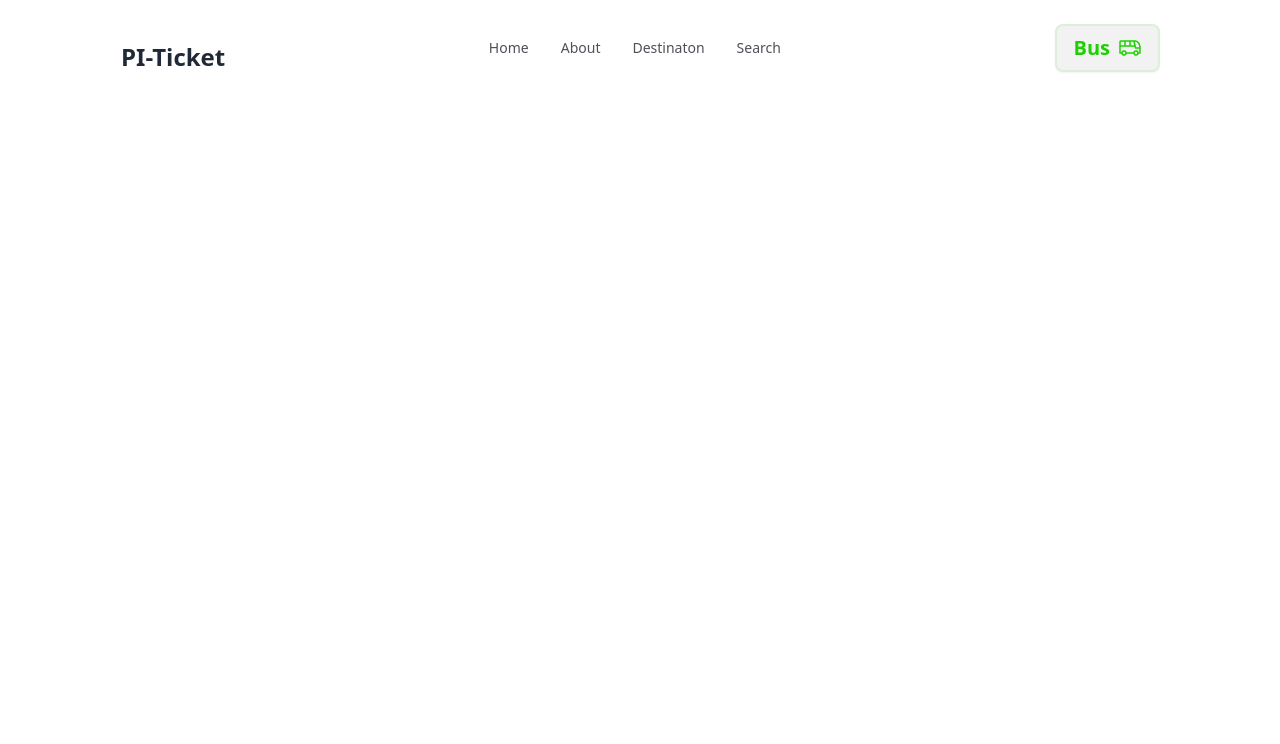
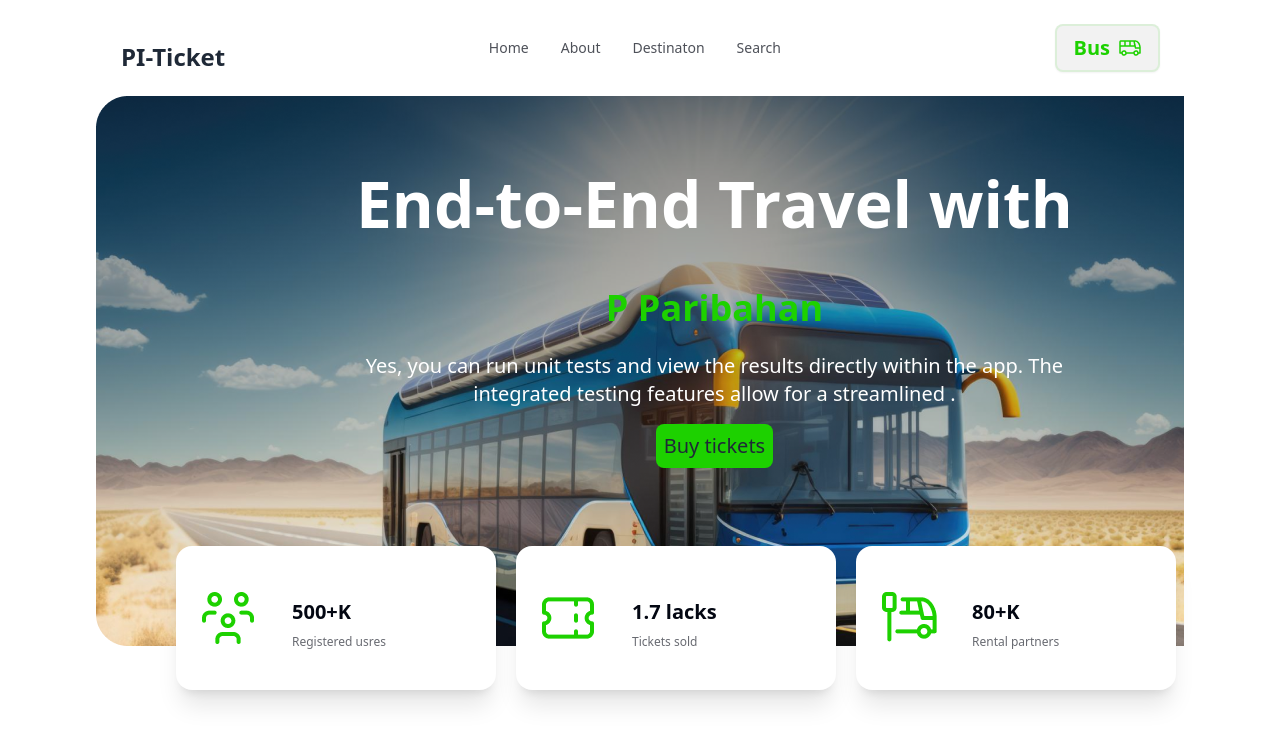
Before and after one commit to 88Irfan/ticket-b9a5, a plain HTML site: page index.html in a window 1280 px wide. Drawn offline with nearby package versions, Linux system fonts and the light colour scheme.

Commit message:
banner section

```diff
--- a/index.html
+++ b/index.html
@@ -20,9 +20,14 @@
                 <div class="navbar-start">
                     <div class="dropdown">
                         <div tabindex="0" role="button" class="btn btn-ghost lg:hidden">
-                      <svg xmlns="http://www.w3.org/2000/svg" class="h-5 w-5" fill="none" viewBox="0 0 24 24" stroke="currentColor"><path stroke-linecap="round" stroke-linejoin="round" stroke-width="2" d="M4 6h16M4 12h8m-8 6h16" /></svg>
+                            <svg xmlns="http://www.w3.org/2000/svg" class="h-5 w-5" fill="none" viewBox="0 0 24 24"
+                                stroke="currentColor">
+                                <path stroke-linecap="round" stroke-linejoin="round" stroke-width="2"
+                                    d="M4 6h16M4 12h8m-8 6h16" />
+                            </svg>
                         </div>
-                    <ul tabindex="0" class="menu menu-sm dropdown-content mt-3 z-[1] p-2 shadow bg-base-100 rounded-box w-52">
+                        <ul tabindex="0"
+                            class="menu menu-sm dropdown-content mt-3 z-[1] p-2 shadow bg-base-100 rounded-box w-52">
                             <!-- <li><a>Item 1</a></li>
                       <li>
                         <a>Parent</a>
@@ -47,15 +52,59 @@
                     </ul>
                 </div>
                 <div class="navbar-end p-4 ">
-                  <a class="btn text-[#1DD100]  font-bold text-xl border-2 border-[#1DD1001A]">Bus <img src="images/bus-icon.png" alt=""></a>
+                    <a class="btn text-[#1DD100]  font-bold text-xl border-2 border-[#1DD1001A]">Bus <img
+                            src="images/bus-icon.png" alt=""></a>
                 </div>
             </div>
 
         </div>
         <!-- nav-bar-end -->
     </header>
-    <section>
+    <section class="mx-auto lg:px-24 px-8">
         <!-- banner -->
+        <!-- class="bg-[url('/img/hero-pattern.svg')]"> -->
+        <div class="w-full h-[80vh] bg-[url('images/banner.png')] bg-no-repeat relative">
+            <!-- <img src="bg-[url('images/banner.png')]" alt=""> -->
+            <div class="text-center absolute left-60 top-10">
+                <h2 class="text-white text-[64px] font-bold p-5 ">End-to-End Travel with</h2>
+                <h3 class="text-[#1DD100] text-4xl font-bold p-4">P Paribahan</h3>
+                <p class="text-white text-xl p-2">Yes, you can run unit tests and view the results directly within the
+                    app. The
+                    <br>
+                    integrated testing features allow for a streamlined .
+                </p>
+                <div class="text-center my-2">
+                    <button class="rounded-lg bg-[#1DD100] font-medium text-xl p-2">Buy tickets</button>
+                </div>
+            </div>
+            <div class="grid grid-cols-3 absolute top-[450px] left-20 gap-5">
+                <div class="card card-side bg-base-100 shadow-xl w-80 h-36 p-5">
+                    <figure><img src="images/people.png" alt="Movie"/></figure>
+                    <div class="card-body">
+                      <h4 class="text-[#030712] text-xl font-bold">500+K</h4>
+                      <P class="text-[#03071299] text-xs">Registered usres</P>
+                    </div>
+                  </div>
+                  <!-- 2 -->
+                  <div class="card card-side bg-base-100 shadow-xl w-80 h-36 p-5">
+                    <figure><img src="images/ticket-cupon.png" alt="Movie"/></figure>
+                    <div class="card-body">
+                      <h4 class="text-[#030712] text-xl font-bold">1.7 lacks</h4>
+                      <P class="text-[#03071299] text-xs">Tickets sold</P>
+                    </div>
+                  </div>
+                  <!-- 3 -->
+                  <div class="card card-side bg-base-100 shadow-xl w-80 h-36 p-5">
+                    <figure><img src="images/stoppage.png" alt="Movie"/></figure>
+                    <div class="card-body">
+                      <h4 class="text-[#030712] text-xl font-bold">80+K</h4>
+                      <P class="text-[#03071299] text-xs">Rental partners</P>
+                    </div>
+                  </div>
+            </div>
+
+
+        </div>
     </section>
     <section>
         <!-- best offers -->
```
Lines whose indentation alone changed are shown as unchanged.
